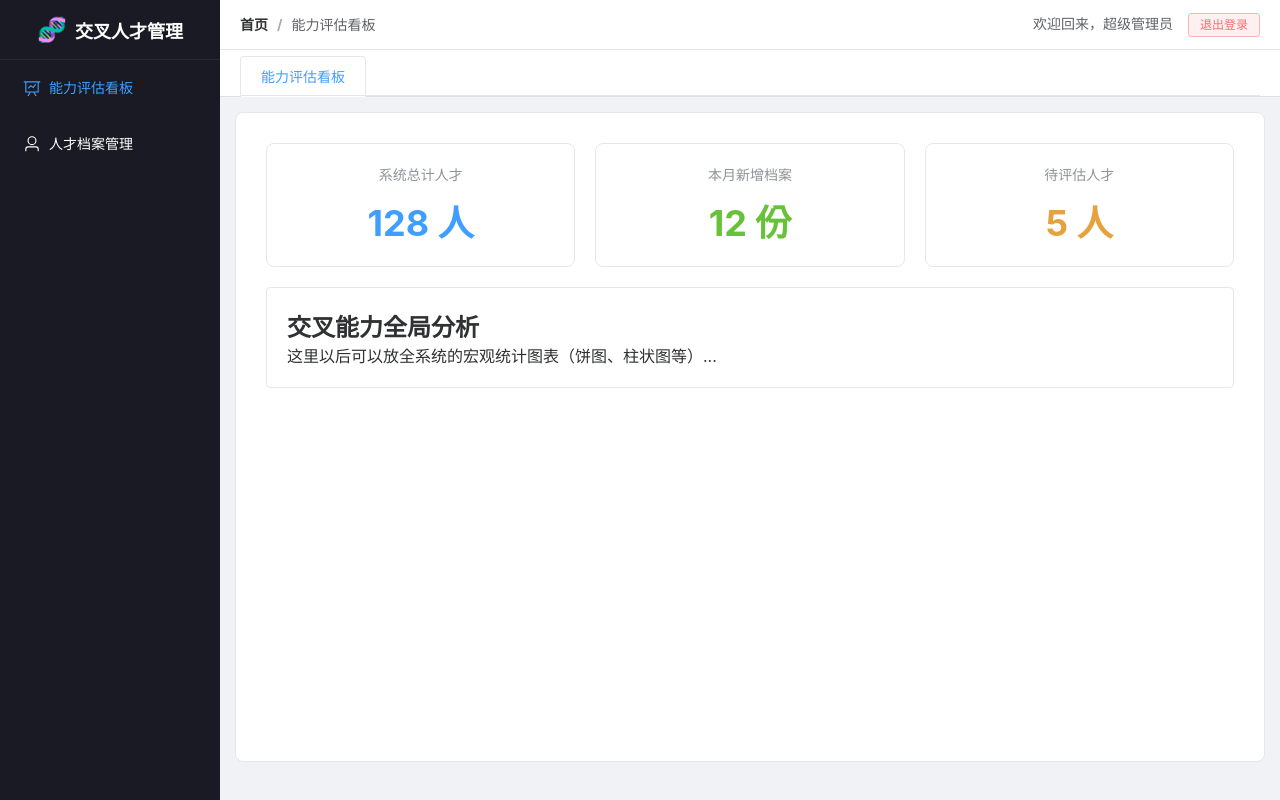
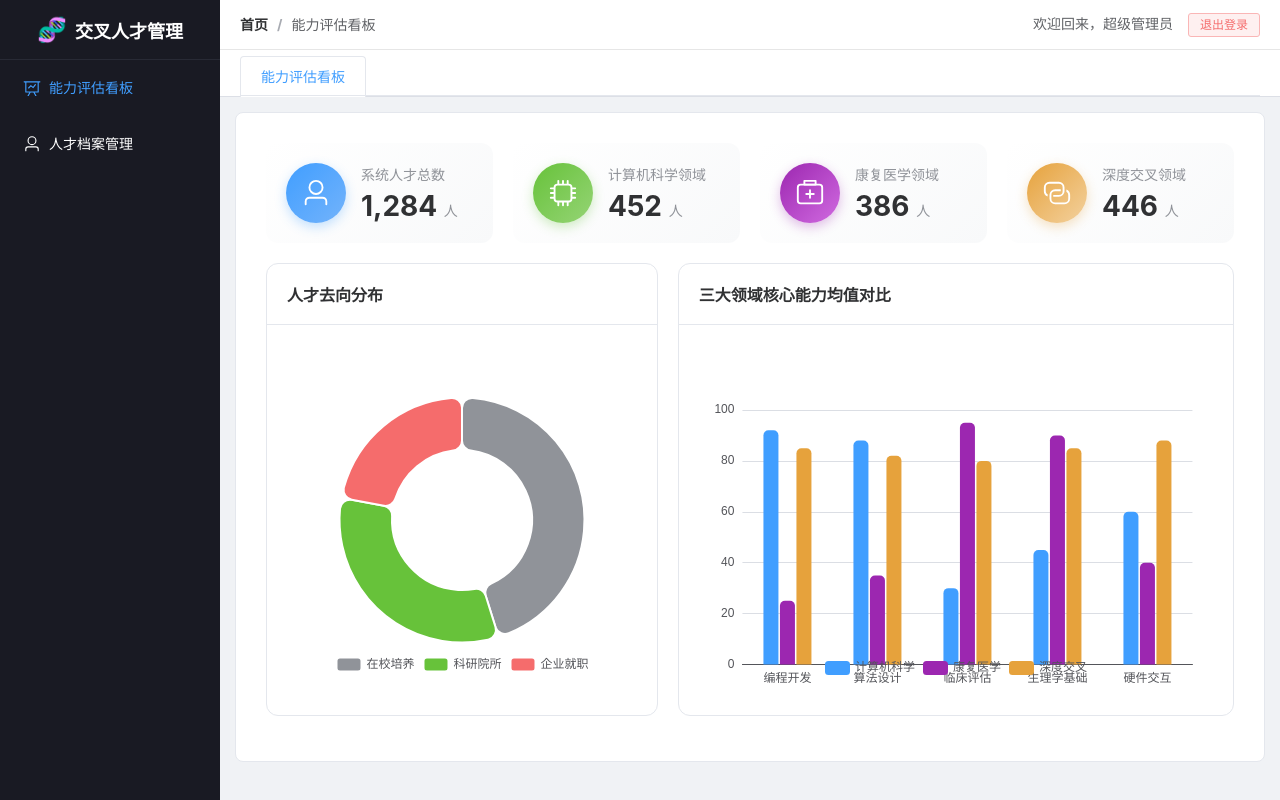
Before and after one commit to panpan330/talent-manager-ui, a Vue app: page /dashboard in a window 1280 px wide. Built offline with nearby package versions, Linux system fonts and the light colour scheme; sample sign-in values are in the browser's storage.

Commit message:
youhuanenglijeimian

```diff
--- a/src/views/DashboardView.vue
+++ b/src/views/DashboardView.vue
@@ -1,36 +1,199 @@
 <template>
   <div class="dashboard-container">
-    <el-row :gutter="20">
-      <el-col :span="8">
-        <el-card shadow="hover" class="stat-card">
-          <h3>系统总计人才</h3>
-          <h1 style="color: #409EFF">128 人</h1>
+    <el-row :gutter="20" class="stat-row">
+      <el-col :span="6">
+        <el-card shadow="hover" class="stat-card blue-card">
+          <div class="stat-icon"><el-icon><User /></el-icon></div>
+          <div class="stat-info">
+            <h3>系统人才总数</h3>
+            <h2>1,284 <span class="unit">人</span></h2>
+          </div>
         </el-card>
       </el-col>
-      <el-col :span="8">
-        <el-card shadow="hover" class="stat-card">
-          <h3>本月新增档案</h3>
-          <h1 style="color: #67C23A">12 份</h1>
+      <el-col :span="6">
+        <el-card shadow="hover" class="stat-card green-card">
+          <div class="stat-icon"><el-icon><Cpu /></el-icon></div>
+          <div class="stat-info">
+            <h3>计算机科学领域</h3>
+            <h2>452 <span class="unit">人</span></h2>
+          </div>
         </el-card>
       </el-col>
-      <el-col :span="8">
-        <el-card shadow="hover" class="stat-card">
-          <h3>待评估人才</h3>
-          <h1 style="color: #E6A23C">5 人</h1>
+      <el-col :span="6">
+        <el-card shadow="hover" class="stat-card purple-card">
+          <div class="stat-icon"><el-icon><FirstAidKit /></el-icon></div>
+          <div class="stat-info">
+            <h3>康复医学领域</h3>
+            <h2>386 <span class="unit">人</span></h2>
+          </div>
+        </el-card>
+      </el-col>
+      <el-col :span="6">
+        <el-card shadow="hover" class="stat-card orange-card">
+          <div class="stat-icon"><el-icon><Connection /></el-icon></div>
+          <div class="stat-info">
+            <h3>深度交叉领域</h3>
+            <h2>446 <span class="unit">人</span></h2>
+          </div>
         </el-card>
       </el-col>
     </el-row>
 
-    <el-card shadow="never" style="margin-top: 20px;">
-      <h2>交叉能力全局分析</h2>
-      <p>这里以后可以放全系统的宏观统计图表（饼图、柱状图等）...</p>
-    </el-card>
+    <el-row :gutter="20" class="chart-row">
+      <el-col :span="10">
+        <el-card shadow="never" class="chart-card">
+          <template #header>
+            <div class="card-header">
+              <span>人才去向分布</span>
+            </div>
+          </template>
+          <div id="statusChart" class="chart-box"></div>
+        </el-card>
+      </el-col>
+
+      <el-col :span="14">
+        <el-card shadow="never" class="chart-card">
+          <template #header>
+            <div class="card-header">
+              <span>三大领域核心能力均值对比</span>
+            </div>
+          </template>
+          <div id="domainChart" class="chart-box"></div>
+        </el-card>
+      </el-col>
+    </el-row>
   </div>
 </template>
 
+<script setup>
+import { User, Cpu, FirstAidKit, Connection } from '@element-plus/icons-vue'
+import { onMounted, onUnmounted, nextTick } from 'vue'
+import * as echarts from 'echarts'
+
+// 图表实例
+let statusChartInstance = null
+let domainChartInstance = null
+
+// 初始化饼图 (人才去向)
+const initStatusChart = () => {
+  const chartDom = document.getElementById('statusChart')
+  statusChartInstance = echarts.init(chartDom)
+  const option = {
+    tooltip: { trigger: 'item', formatter: '{a} <br/>{b} : {c} ({d}%)' },
+    legend: { bottom: '5%', left: 'center' },
+    color: ['#909399', '#67C23A', '#F56C6C'],
+    series: [
+      {
+        name: '就业状态',
+        type: 'pie',
+        radius: ['40%', '70%'],
+        avoidLabelOverlap: false,
+        itemStyle: {
+          borderRadius: 10,
+          borderColor: '#fff',
+          borderWidth: 2
+        },
+        label: { show: false, position: 'center' },
+        emphasis: {
+          label: { show: true, fontSize: 20, fontWeight: 'bold' }
+        },
+        labelLine: { show: false },
+        data: [
+          { value: 580, name: '在校培养' },
+          { value: 420, name: '科研院所' },
+          { value: 284, name: '企业就职' }
+        ]
+      }
+    ]
+  }
+  statusChartInstance.setOption(option)
+}
+
+// 初始化柱状图 (领域能力对比)
+const initDomainChart = () => {
+  const chartDom = document.getElementById('domainChart')
+  domainChartInstance = echarts.init(chartDom)
+  const option = {
+    tooltip: { trigger: 'axis', axisPointer: { type: 'shadow' } },
+    legend: { data: ['计算机科学', '康复医学', '深度交叉'] },
+    grid: { left: '3%', right: '4%', bottom: '3%', containLabel: true },
+    xAxis: {
+      type: 'category',
+      data: ['编程开发', '算法设计', '临床评估', '生理学基础', '硬件交互']
+    },
+    yAxis: { type: 'value', max: 100 },
+    series: [
+      {
+        name: '计算机科学',
+        type: 'bar',
+        barWidth: 15,
+        itemStyle: { color: '#409EFF', borderRadius: [5, 5, 0, 0] },
+        data: [92, 88, 30, 45, 60]
+      },
+      {
+        name: '康复医学',
+        type: 'bar',
+        barWidth: 15,
+        itemStyle: { color: '#9C27B0', borderRadius: [5, 5, 0, 0] },
+        data: [25, 35, 95, 90, 40]
+      },
+      {
+        name: '深度交叉',
+        type: 'bar',
+        barWidth: 15,
+        itemStyle: { color: '#E6A23C', borderRadius: [5, 5, 0, 0] },
+        data: [85, 82, 80, 85, 88]
+      }
+    ]
+  }
+  domainChartInstance.setOption(option)
+}
+
+// 页面挂载时渲染图表，并在窗口缩放时自适应
+onMounted(() => {
+  nextTick(() => {
+    initStatusChart()
+    initDomainChart()
+  })
+  window.addEventListener('resize', handleResize)
+})
+
+const handleResize = () => {
+  if (statusChartInstance) statusChartInstance.resize()
+  if (domainChartInstance) domainChartInstance.resize()
+}
+
+onUnmounted(() => {
+  window.removeEventListener('resize', handleResize)
+  if (statusChartInstance) statusChartInstance.dispose()
+  if (domainChartInstance) domainChartInstance.dispose()
+})
+</script>
+
 <style scoped>
 .dashboard-container { padding: 10px; }
-.stat-card { text-align: center; border-radius: 8px; }
-.stat-card h3 { color: #909399; font-size: 14px; font-weight: normal; margin-bottom: 10px; }
-.stat-card h1 { margin: 0; font-size: 36px; }
+.stat-row { margin-bottom: 20px; }
+.stat-card {
+  display: flex; align-items: center; border-radius: 12px; border: none;
+  background: linear-gradient(135deg, #ffffff 0%, #f8f9fa 100%);
+}
+:deep(.el-card__body) { display: flex; align-items: center; width: 100%; padding: 20px; }
+.stat-icon {
+  width: 60px; height: 60px; border-radius: 50%; display: flex; align-items: center; justify-content: center;
+  font-size: 30px; color: #fff; margin-right: 15px;
+}
+.stat-info h3 { margin: 0; font-size: 14px; color: #909399; font-weight: normal; }
+.stat-info h2 { margin: 5px 0 0; font-size: 28px; color: #303133; }
+.unit { font-size: 14px; color: #909399; font-weight: normal; }
+
+/* 各种颜色的卡片图标背景 */
+.blue-card .stat-icon { background: linear-gradient(135deg, #409EFF, #73b3fb); box-shadow: 0 4px 12px rgba(64,158,255,0.3); }
+.green-card .stat-icon { background: linear-gradient(135deg, #67C23A, #95d475); box-shadow: 0 4px 12px rgba(103,194,58,0.3); }
+.purple-card .stat-icon { background: linear-gradient(135deg, #9C27B0, #d06ae0); box-shadow: 0 4px 12px rgba(156,39,176,0.3); }
+.orange-card .stat-icon { background: linear-gradient(135deg, #E6A23C, #f3d19e); box-shadow: 0 4px 12px rgba(230,162,60,0.3); }
+
+/* 图表区域 */
+.chart-card { border-radius: 12px; }
+.card-header { font-weight: bold; color: #303133; }
+.chart-box { height: 350px; width: 100%; }
 </style>
```
